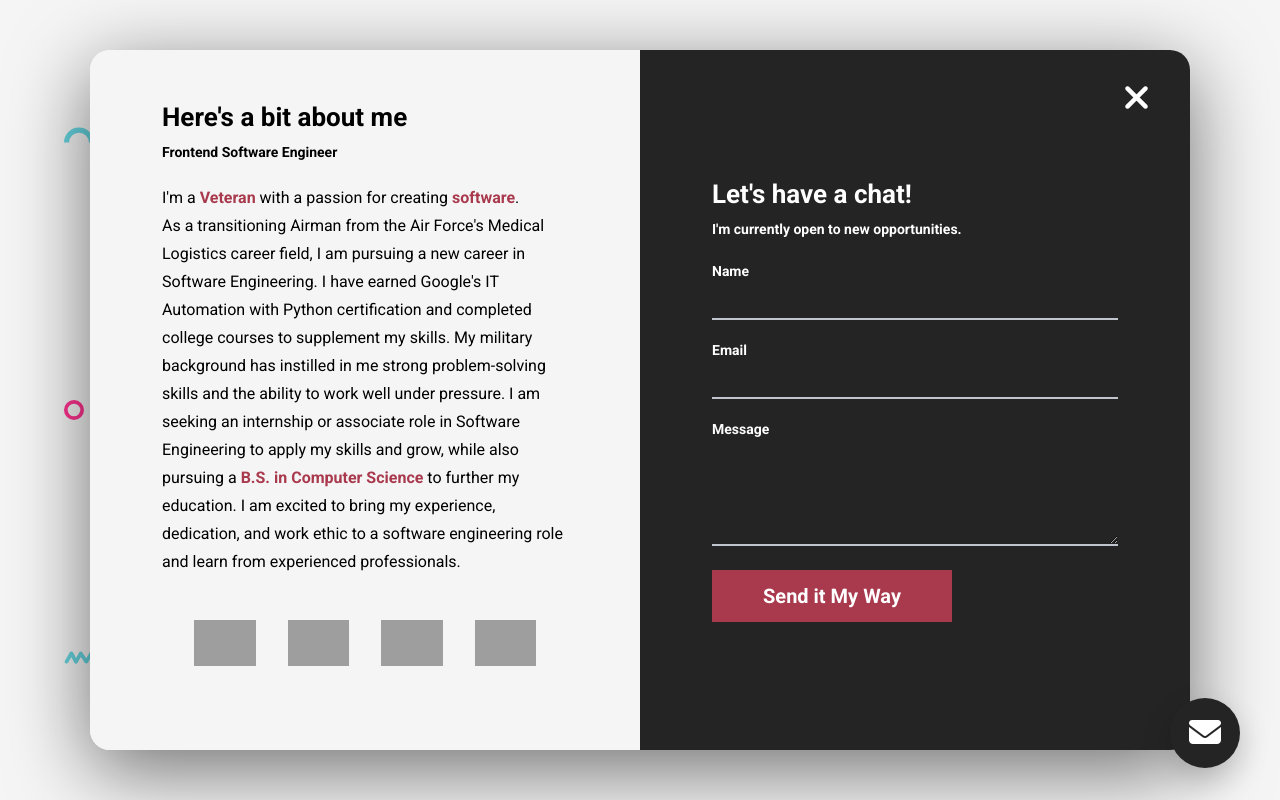
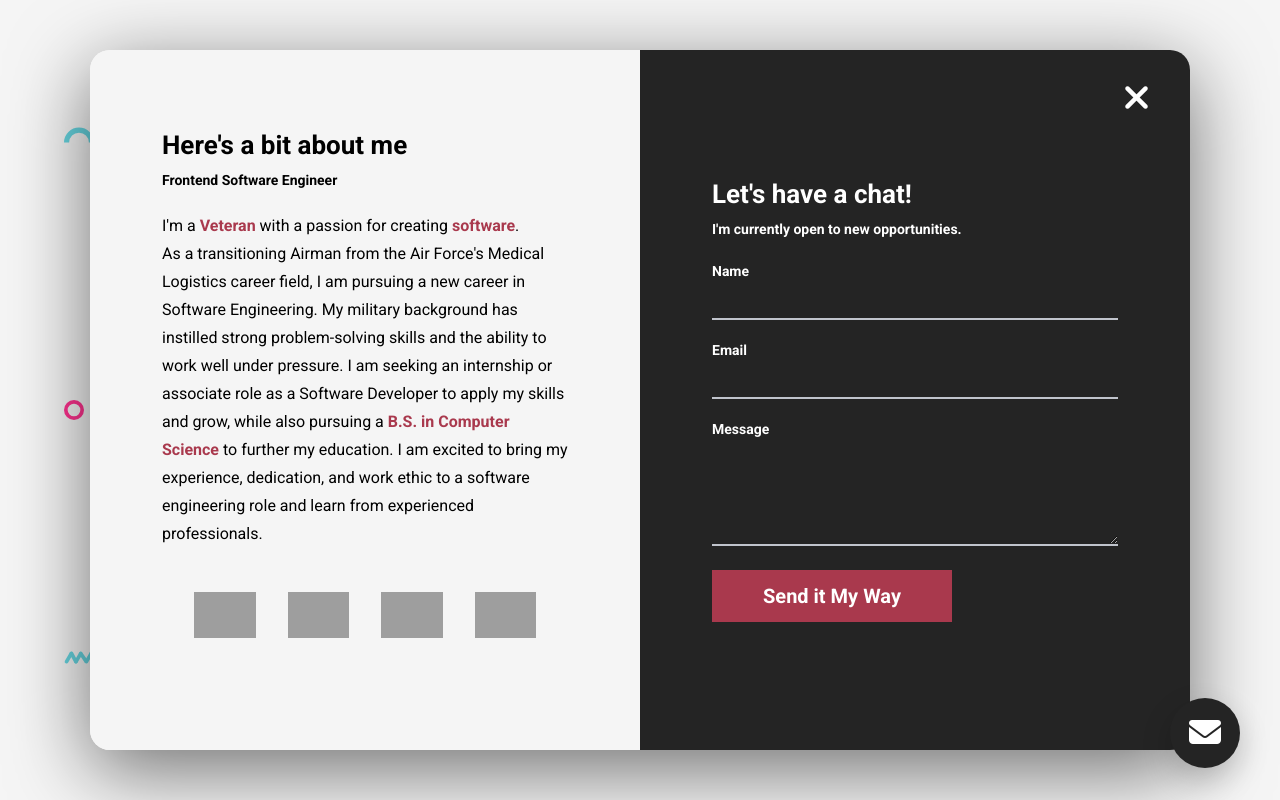
Before and after one commit to Muffy239/Muffy239.github.io, a plain HTML site: page index.html in a window 1280 px wide. Both pictures are taken after a click on the element "about me". Shown: the top 800 px of the page. Drawn offline with nearby package versions, Linux system fonts and the light colour scheme; grey boxes are pictures that could not be loaded.

Commit message:
Update index.html

```diff
--- a/index.html
+++ b/index.html
@@ -103,7 +103,7 @@
           <p class="modal__para">
             I'm a <b class="bold">Veteran</b> with a passion for creating <b class="bold">software</b>.
             <br>
-            As a transitioning Airman from the Air Force's Medical Logistics career field, I am pursuing a new career in Software Engineering. I have earned Google's IT Automation with Python certification and completed college courses to supplement my skills. My military background has instilled in me strong problem-solving skills and the ability to work well under pressure. I am seeking an internship or associate role in Software Engineering to apply my skills and grow, while also pursuing a <b class="bold">B.S. in Computer Science </b>to further my education. I am excited to bring my experience, dedication, and work ethic to a software engineering role and learn from experienced professionals.
+            As a transitioning Airman from the Air Force's Medical Logistics career field, I am pursuing a new career in Software Engineering. My military background has instilled strong problem-solving skills and the ability to work well under pressure. I am seeking an internship or associate role as a Software Developer to apply my skills and grow, while also pursuing a <b class="bold">B.S. in Computer Science </b>to further my education. I am excited to bring my experience, dedication, and work ethic to a software engineering role and learn from experienced professionals.
           </p>
           <div class="modal__languages">
             <figure class="modal__language">
```
